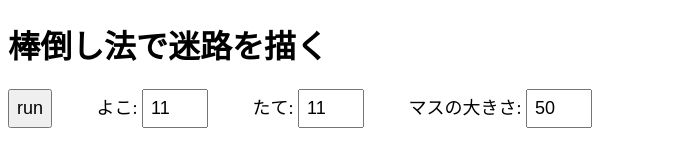
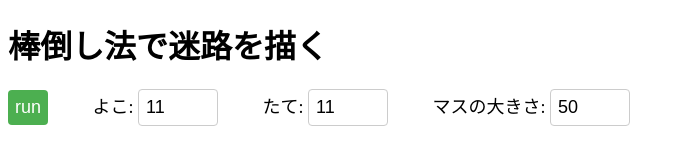
Before and after one commit to motohasystem/p5_easy_maze, a website built with Parcel: page docs/index.html in a window 1280 px wide. Shown: the whole page, without its empty margins (0-685 px from the left). Built offline with nearby package versions, Linux system fonts and the light colour scheme.

Commit message:
新しいビルドを追加

```diff
--- a/docs/index.html
+++ b/docs/index.html
@@ -1 +1 @@
-<!DOCTYPE html><html lang="ja"><head><meta charset="utf-8"><meta name="viewport" content="width=device-width, initial-scale=1.0"><title>Hello p5</title><script src="/p5_easy_maze/index.166a5dbf.js" type="module"></script><style>.textfield{width:48px;padding:7px;font-size:large}.labels{margin-left:40px}.forms{margin-bottom:15px;font-size:large}.button{padding:7px;font-size:large}</style></head><body> <h1>棒倒し法で迷路を描く</h1> <div class="forms"> <input type="button" value="run" class="button" id="button_run"> <span class="labels">よこ: <input class="textfield" id="maze_width" type="number" value="11"></span> <span class="labels">たて: <input class="textfield" id="maze_height" type="number" value="11"></span> <span class="labels">マスの大きさ: <input class="textfield" id="maze_boxsize" type="number" value="50"></span> </div> </body></html>
+<!DOCTYPE html><html lang="ja"><head><meta charset="utf-8"><meta name="viewport" content="width=device-width, initial-scale=1.0"><title>Hello p5</title><script src="/p5_easy_maze/index.a11e3598.js" type="module"></script><style>.textfield{width:48px;padding:7px;font-size:large}.labels{margin-left:40px}.forms{margin-bottom:15px;font-size:large}.button{color:#fff;cursor:pointer;background-color:#4caf50;border:none;border-radius:4px;padding:7px;font-size:large;transition:background-color .3s}.button:hover{background-color:#45a049}.textfield{box-sizing:border-box;border:1px solid #ccc;border-radius:4px;transition:border-color .3s}.textfield:focus{border-color:#4caf50;outline:none}</style></head><body> <h1>棒倒し法で迷路を描く</h1> <div class="forms"> <input type="button" value="run" class="button" id="button_run"> <span class="labels">よこ: <input class="textfield" id="maze_width" type="number" value="11" style="width:80px"></span> <span class="labels">たて: <input class="textfield" id="maze_height" type="number" value="11" style="width:80px"></span> <span class="labels">マスの大きさ: <input class="textfield" id="maze_boxsize" type="number" value="50" style="width:80px"></span> </div> </body></html>
```
Also changed, not shown: 2 other files.
